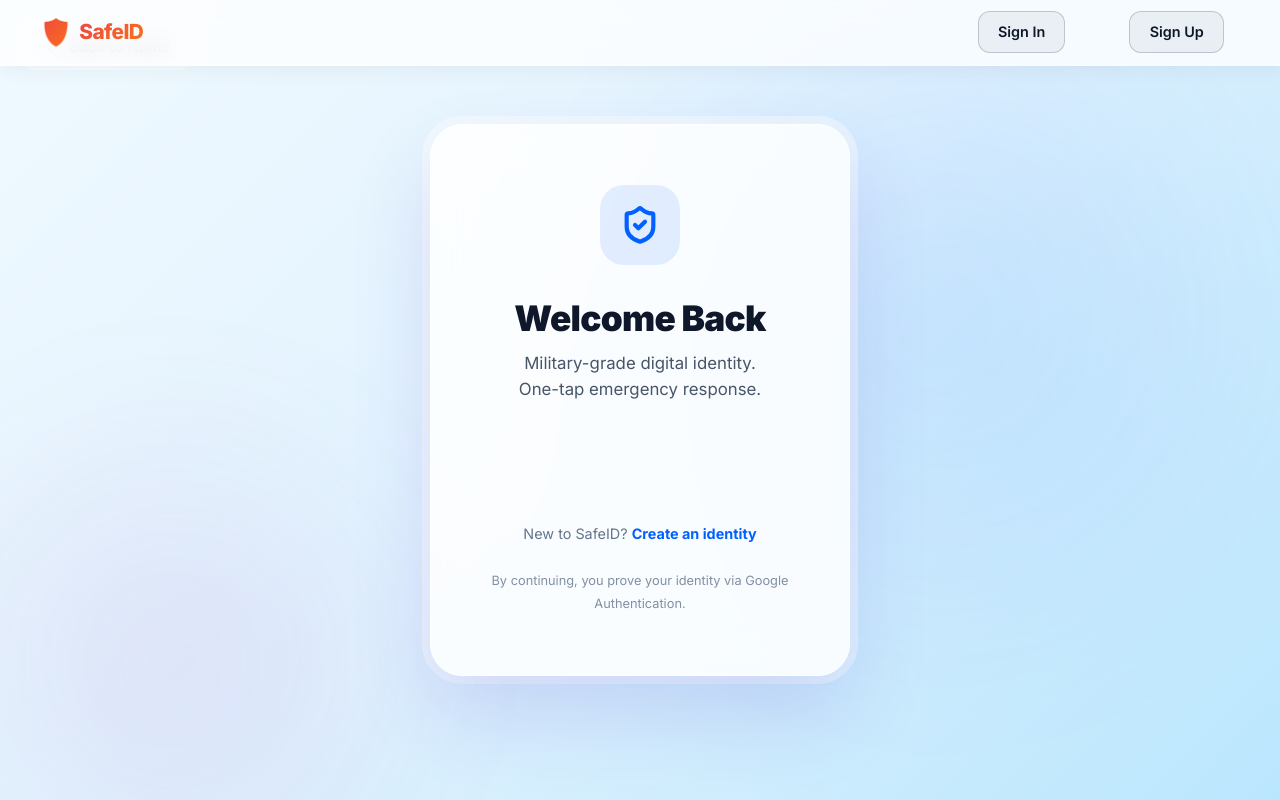
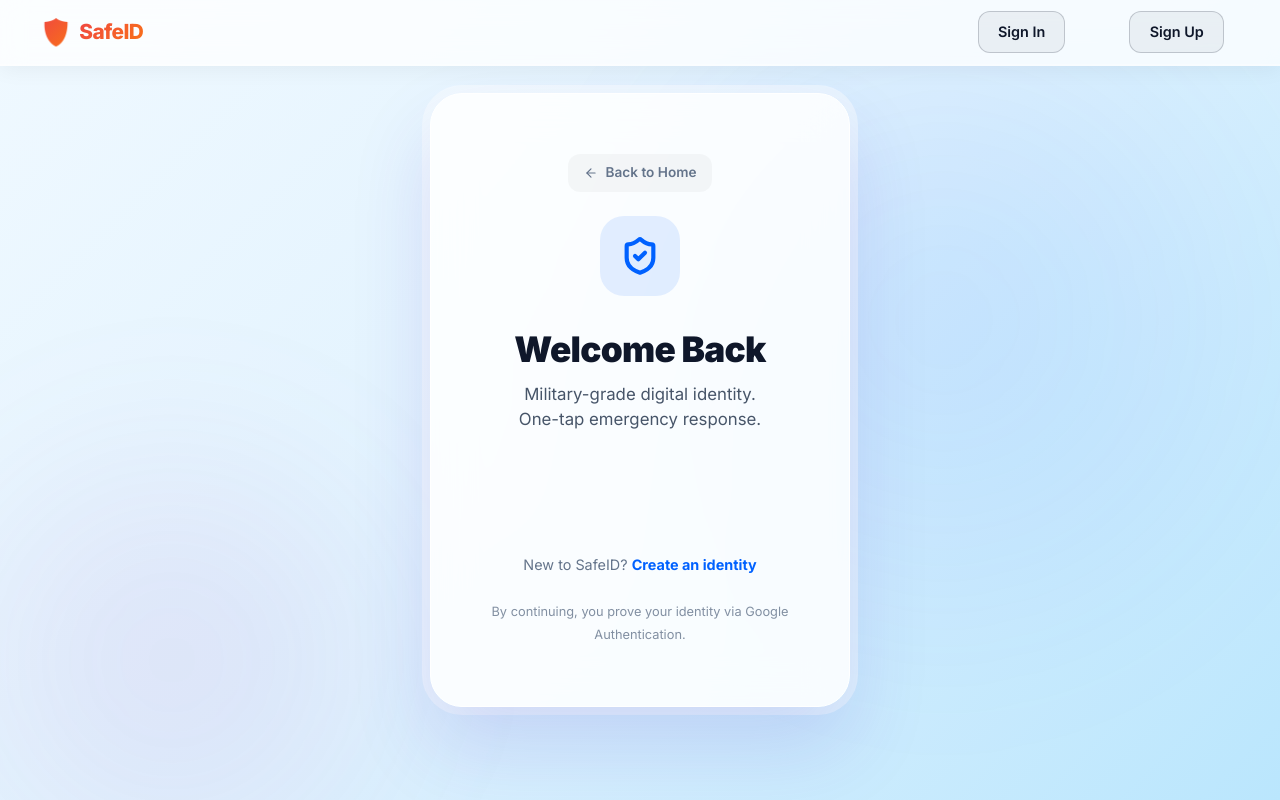
Before and after one commit to nishant8g/safeid-project, a React (Vite) app in the folder frontend/: page /login in a window 1280 px wide. Built offline with nearby package versions, Linux system fonts and the light colour scheme; no server answers.

Commit message:
UI: Moved Back button inside card for 100% visibility

```diff
--- a/frontend/src/pages/Login.jsx
+++ b/frontend/src/pages/Login.jsx
@@ -42,22 +42,21 @@ export default function Login() {
       <div style={{ position: 'absolute', top: '-10%', right: '-5%', width: '800px', height: '800px', background: 'radial-gradient(circle, rgba(0, 97, 255, 0.1) 0%, rgba(255,255,255,0) 70%)', filter: 'blur(60px)', borderRadius: '50%', zIndex: 0 }} />
       <div style={{ position: 'absolute', bottom: '-20%', left: '-10%', width: '600px', height: '600px', background: 'radial-gradient(circle, rgba(157, 80, 187, 0.1) 0%, rgba(255,255,255,0) 70%)', filter: 'blur(60px)', borderRadius: '50%', zIndex: 0 }} />
 
-      {/* Back to Home Button */}
-      <Link
-        to="/"
-        style={{ position: 'absolute', top: '24px', left: '24px', display: 'flex', alignItems: 'center', gap: '8px', color: '#475569', textDecoration: 'none', fontWeight: '600', fontSize: '0.95rem', zIndex: 100, padding: '10px 18px', background: 'rgba(255, 255, 255, 0.4)', backdropFilter: 'blur(10px)', borderRadius: '12px', border: '1px solid rgba(255, 255, 255, 0.5)', transition: 'all 0.2s ease' }}
-        onMouseOver={(e) => { e.currentTarget.style.background = 'rgba(255, 255, 255, 0.7)'; e.currentTarget.style.transform = 'translateX(-3px)'; }}
-        onMouseOut={(e) => { e.currentTarget.style.background = 'rgba(255, 255, 255, 0.4)'; e.currentTarget.style.transform = 'translateX(0)'; }}
-      >
-        <ArrowLeft size={18} /> Back to Home
-      </Link>
-
       {/* Foreground Content */}
       <div style={{ width: '100%', padding: '24px', display: 'flex', justifyContent: 'center', zIndex: 10 }}>
         <motion.div
           initial={{ opacity: 0, y: 30 }} animate={{ opacity: 1, y: 0 }} transition={{ duration: 0.6, ease: [0.16, 1, 0.3, 1] }}
           style={{ background: 'rgba(255, 255, 255, 0.85)', backdropFilter: 'blur(20px)', borderRadius: '32px', padding: '60px 40px', border: '1px solid rgba(255, 255, 255, 1)', boxShadow: '0 40px 80px rgba(67, 56, 202, 0.15), 0 0 0 8px rgba(255, 255, 255, 0.4)', width: '100%', maxWidth: '420px', textAlign: 'center' }}
         >
+
+          <Link
+            to="/"
+            style={{ display: 'inline-flex', alignItems: 'center', gap: '8px', color: '#64748b', textDecoration: 'none', fontWeight: '600', fontSize: '0.85rem', marginBottom: '24px', padding: '8px 16px', background: 'rgba(0, 0, 0, 0.03)', borderRadius: '12px', alignSelf: 'flex-start', transition: 'all 0.2s ease' }}
+            onMouseOver={(e) => { e.currentTarget.style.color = '#0061FF'; e.currentTarget.style.background = 'rgba(0, 97, 255, 0.05)'; }}
+            onMouseOut={(e) => { e.currentTarget.style.color = '#64748b'; e.currentTarget.style.background = 'rgba(0, 0, 0, 0.03)'; }}
+          >
+            <ArrowLeft size={14} /> Back to Home
+          </Link>
 
           <div style={{ width: '80px', height: '80px', background: 'rgba(0, 97, 255, 0.1)', borderRadius: '24px', display: 'flex', alignItems: 'center', justifyContent: 'center', margin: '0 auto 32px' }}>
             <ShieldCheck size={40} color="#0061FF" strokeWidth={2.5} />
--- a/frontend/src/pages/Register.jsx
+++ b/frontend/src/pages/Register.jsx
@@ -42,21 +42,21 @@ export default function Register() {
       <div style={{ position: 'absolute', top: '-10%', right: '-5%', width: '800px', height: '800px', background: 'radial-gradient(circle, rgba(0, 97, 255, 0.1) 0%, rgba(255,255,255,0) 70%)', filter: 'blur(60px)', borderRadius: '50%', zIndex: 0 }} />
       <div style={{ position: 'absolute', bottom: '-20%', left: '-10%', width: '600px', height: '600px', background: 'radial-gradient(circle, rgba(157, 80, 187, 0.1) 0%, rgba(255,255,255,0) 70%)', filter: 'blur(60px)', borderRadius: '50%', zIndex: 0 }} />
 
-      {/* Back to Home Button */}
-      <Link
-        to="/"
-        style={{ position: 'absolute', top: '24px', left: '24px', display: 'flex', alignItems: 'center', gap: '8px', color: '#475569', textDecoration: 'none', fontWeight: '600', fontSize: '0.95rem', zIndex: 100, padding: '10px 18px', background: 'rgba(255, 255, 255, 0.4)', backdropFilter: 'blur(10px)', borderRadius: '12px', border: '1px solid rgba(255, 255, 255, 0.5)', transition: 'all 0.2s ease' }}
-        onMouseOver={(e) => { e.currentTarget.style.background = 'rgba(255, 255, 255, 0.7)'; e.currentTarget.style.transform = 'translateX(-3px)'; }}
-        onMouseOut={(e) => { e.currentTarget.style.background = 'rgba(255, 255, 255, 0.4)'; e.currentTarget.style.transform = 'translateX(0)'; }}
-      >
-        <ArrowLeft size={18} /> Back to Home
-      </Link>
 
       <div style={{ width: '100%', padding: '24px', display: 'flex', justifyContent: 'center', zIndex: 10 }}>
         <motion.div
           initial={{ opacity: 0, y: 30 }} animate={{ opacity: 1, y: 0 }} transition={{ duration: 0.6, ease: [0.16, 1, 0.3, 1] }}
           style={{ background: 'rgba(255, 255, 255, 0.85)', backdropFilter: 'blur(20px)', borderRadius: '32px', padding: '60px 40px', border: '1px solid rgba(255, 255, 255, 1)', boxShadow: '0 40px 80px rgba(67, 56, 202, 0.15), 0 0 0 8px rgba(255, 255, 255, 0.4)', width: '100%', maxWidth: '420px', textAlign: 'center' }}
         >
+
+          <Link
+            to="/"
+            style={{ display: 'inline-flex', alignItems: 'center', gap: '8px', color: '#64748b', textDecoration: 'none', fontWeight: '600', fontSize: '0.85rem', marginBottom: '24px', padding: '8px 16px', background: 'rgba(0, 0, 0, 0.03)', borderRadius: '12px', alignSelf: 'flex-start', transition: 'all 0.2s ease' }}
+            onMouseOver={(e) => { e.currentTarget.style.color = '#10b981'; e.currentTarget.style.background = 'rgba(16, 185, 129, 0.05)'; }}
+            onMouseOut={(e) => { e.currentTarget.style.color = '#64748b'; e.currentTarget.style.background = 'rgba(0, 0, 0, 0.03)'; }}
+          >
+            <ArrowLeft size={14} /> Back to Home
+          </Link>
 
           <div style={{ width: '80px', height: '80px', background: 'rgba(16, 185, 129, 0.1)', borderRadius: '24px', display: 'flex', alignItems: 'center', justifyContent: 'center', margin: '0 auto 32px' }}>
             <ShieldCheck size={40} color="#10b981" strokeWidth={2.5} />
```
